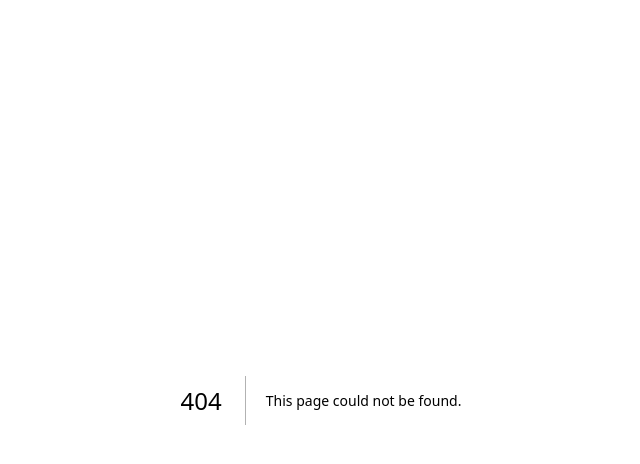
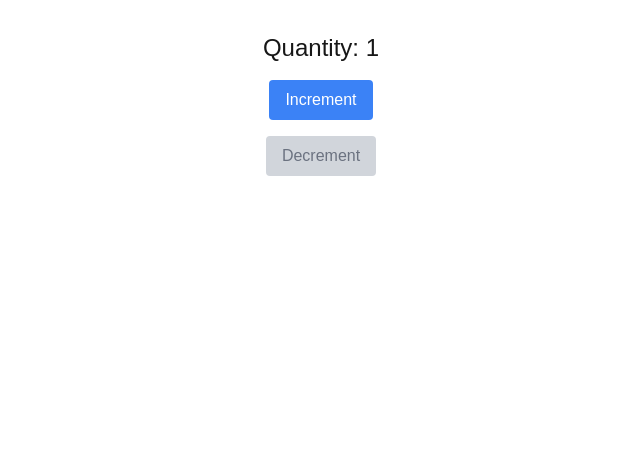
Before and after one commit to Nolelle/cprg306-assignments, a Next.js app: page /week-4 in a window 1280 px wide. Before the commit this address had no page. Shown: the top 464 px of the page, without its empty margins (319-959 px from the left). Built offline with nearby package versions, Linux system fonts and the light colour scheme.

Commit message:
finish assignment 4

```diff
--- a/app/page.js
+++ b/app/page.js
@@ -4,8 +4,9 @@ export default function Home() {
   return (
     <main>
   <h1>CPRG 306: Web Development 2 - Assignments</h1>
-    <Link href = "/week-2">week 2 <br/></Link>
-    <Link href = "/week-3">week 3</Link>
+    <Link href = "/week-2">Week 2 <br/></Link>
+    <Link href = "/week-3">Week 3<br/></Link>
+    <Link href = "/week-4">Week 4</Link>
     </main>
   );
 }
--- /dev/null
+++ b/app/week-4/new-item.js
@@ -0,0 +1,61 @@
+"use client";
+
+import { useState } from "react";
+
+export default function NewItem() {
+  const [quantity, setQuantity] = useState(1);
+
+  const increment = () => {
+    if (quantity < 20) {
+      setQuantity(quantity + 1);
+    }
+  };
+
+  const decrement = () => {
+    if (quantity > 1) {
+      setQuantity(quantity - 1);
+    }
+  };
+
+  return (
+    <main className="flex flex-col items-center space-y-4 p-8">
+      <div className="text-2xl">Quantity: {quantity}</div>
+      <div>
+        {quantity == 20 ? (
+          <button
+            onClick={increment}
+            disabled={true}
+            className="px-4 py-2 rounded bg-gray-300 text-gray-500 cursor-not-allowed"
+          >
+            Increment
+          </button>
+        ) : (
+          <button
+            onClick={increment}
+            className="px-4 py-2 rounded bg-blue-500 text-white hover:bg-blue-700"
+          >
+            Increment
+          </button>
+        )}
+      </div>
+      <div>
+        {quantity == 1 ? (
+          <button
+            onClick={decrement}
+            disabled={true}
+            className="px-4 py-2 rounded bg-gray-300 text-gray-500 cursor-not-allowed"
+          >
+            Decrement
+          </button>
+        ) : (
+          <button
+            onClick={decrement}
+            className="px-4 py-2 rounded bg-blue-500 text-white hover:bg-blue-700"
+          >
+            Decrement
+          </button>
+        )}
+      </div>
+    </main>
+  );
+}
--- /dev/null
+++ b/app/week-4/page.js
@@ -0,0 +1,9 @@
+import NewItem from "./new-item";
+
+export default function Page() {
+    return(
+       <main>
+        <NewItem/>
+       </main>
+    )
+}
```
Also changed, not shown: 1 other file (tests, documents, lock files or other folders).
